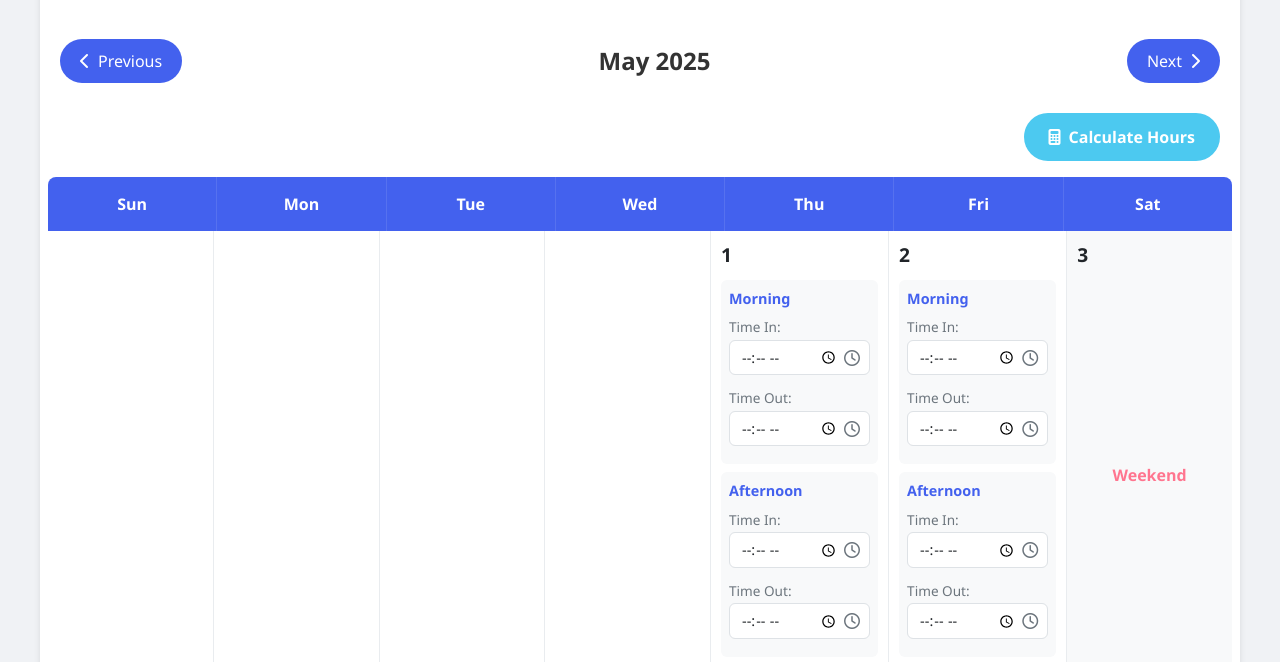
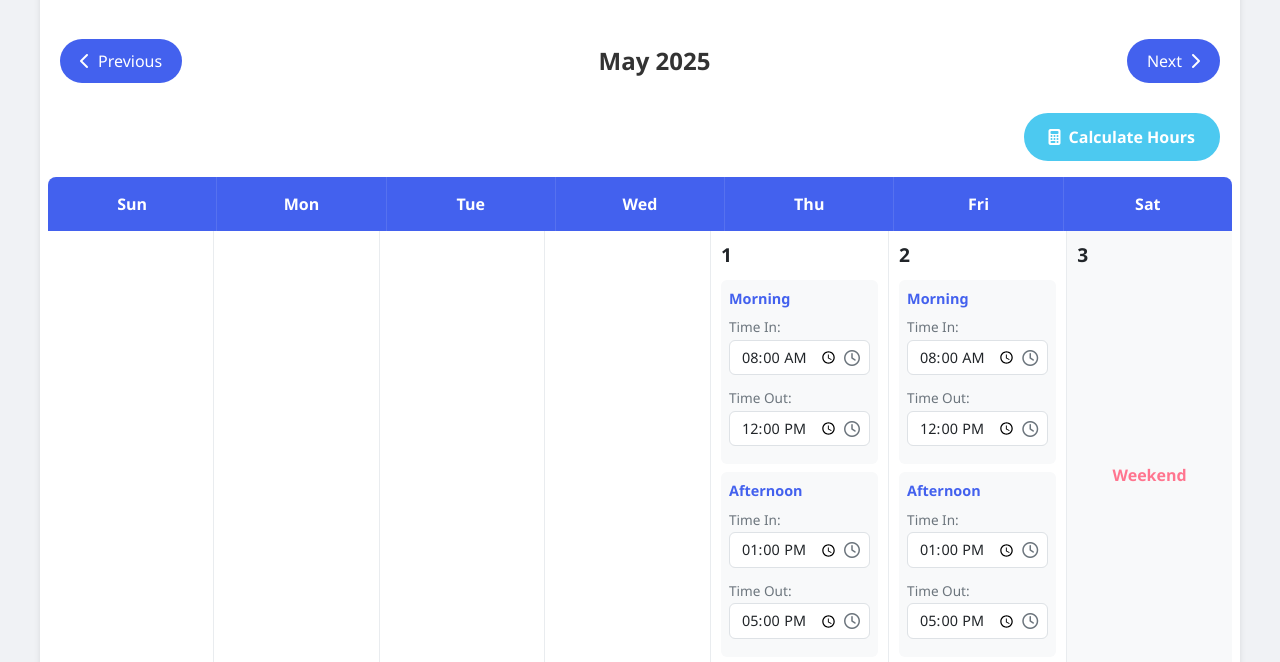
Before and after one commit to rems15/ojt-calculator, a plain HTML site: page index.html in a window 1280 px wide. Shown: the part 123-785 px from the top of the page. Drawn offline with nearby package versions, Linux system fonts and the light colour scheme.

Commit message:
index.html

```diff
--- a/index.html
+++ b/index.html
@@ -422,14 +422,14 @@ generateCalendar = (month, year) => {
                         <div>
                             <label class="time-label">Time In:</label>
                             <div class="time-input-group">
-                                <input type="time" class="form-control time-input" name="day${dayCount}_morning_in">
+                                <input type="time" class="form-control time-input" name="day${dayCount}_morning_in" value="08:00">
                                 <i class="far fa-clock time-icon"></i>
                             </div>
                         </div>
                         <div>
                             <label class="time-label">Time Out:</label>
                             <div class="time-input-group">
-                                <input type="time" class="form-control time-input" name="day${dayCount}_morning_out">
+                                <input type="time" class="form-control time-input" name="day${dayCount}_morning_out" value="12:00">
                                 <i class="far fa-clock time-icon"></i>
                             </div>
                         </div>
@@ -440,14 +440,14 @@ generateCalendar = (month, year) => {
                         <div>
                             <label class="time-label">Time In:</label>
                             <div class="time-input-group">
-                                <input type="time" class="form-control time-input" name="day${dayCount}_afternoon_in">
+                                <input type="time" class="form-control time-input" name="day${dayCount}_afternoon_in" value="13:00">
                                 <i class="far fa-clock time-icon"></i>
                             </div>
                         </div>
                         <div>
                             <label class="time-label">Time Out:</label>
                             <div class="time-input-group">
-                                <input type="time" class="form-control time-input" name="day${dayCount}_afternoon_out">
+                                <input type="time" class="form-control time-input" name="day${dayCount}_afternoon_out" value="17:00">
                                 <i class="far fa-clock time-icon"></i>
                             </div>
                         </div>
```
